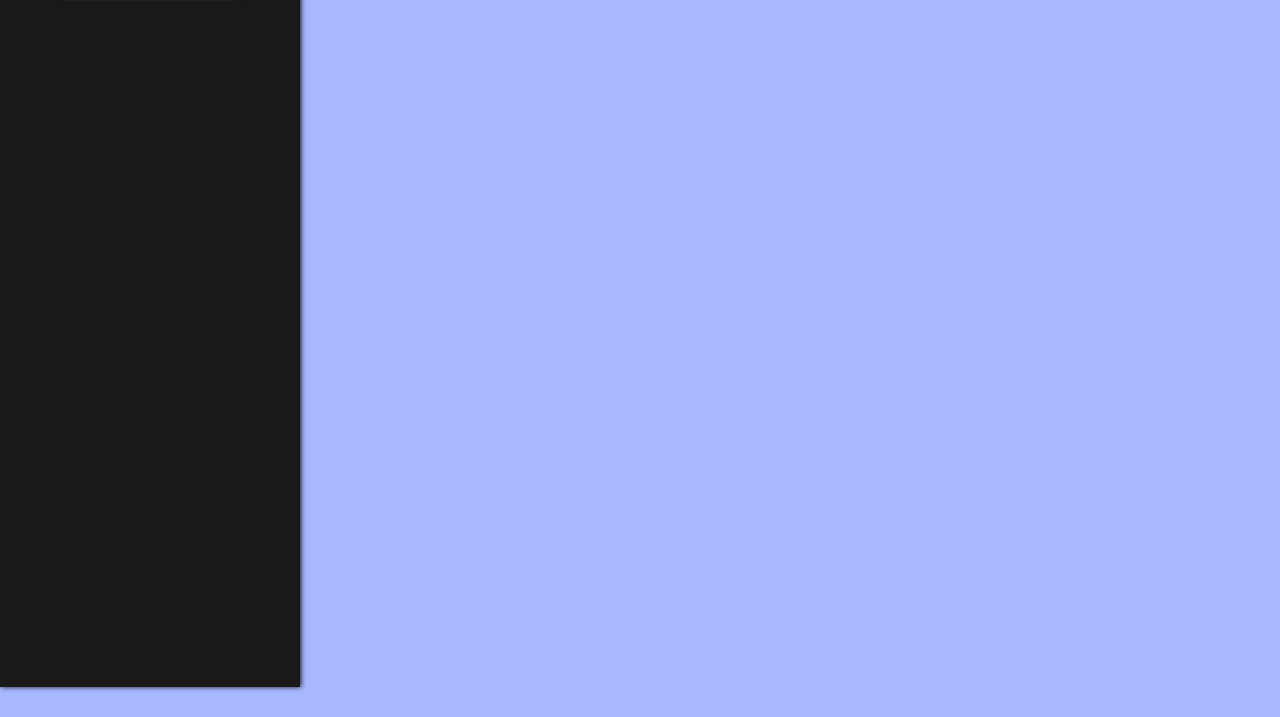
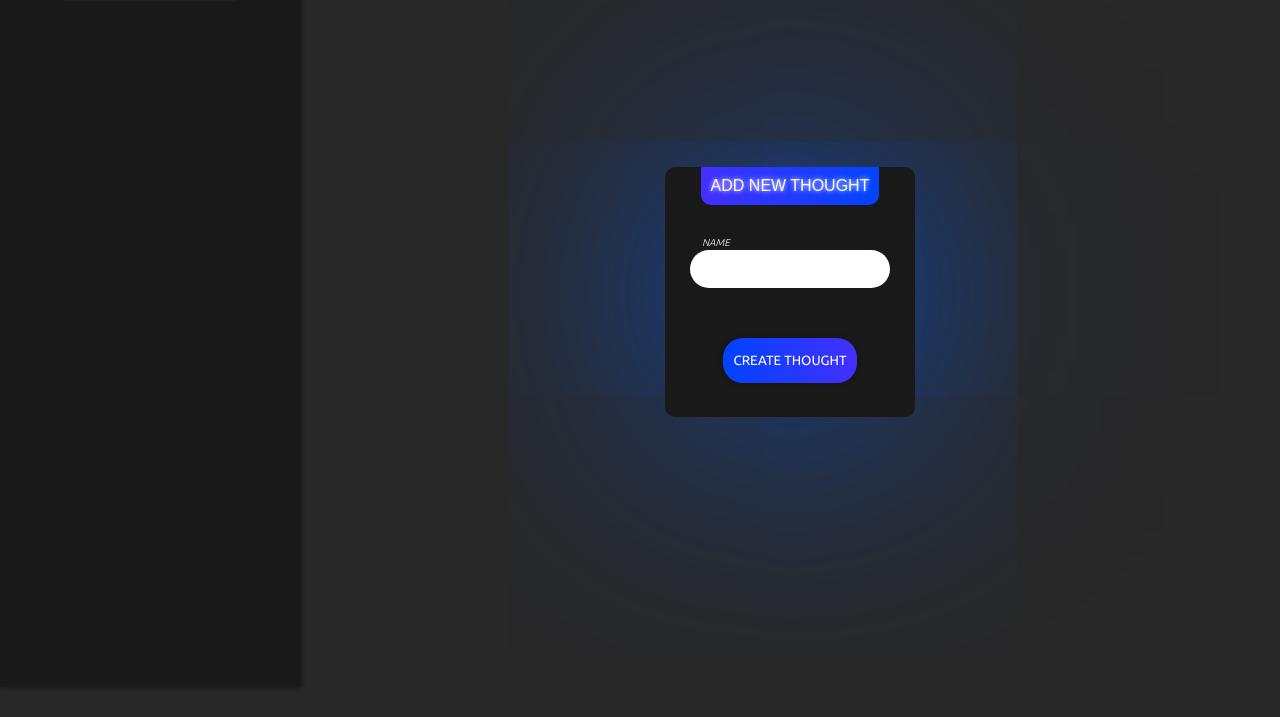
Before and after one commit to AlfredoCode/thoughts-virtual-memory-pc-app, an Electron app: page src/index.html in a window 1280 px wide. Shown: the part 113-830 px from the top of the page. Drawn offline with nearby package versions, Linux system fonts and the light colour scheme.

Commit message:
New thought window design

```diff
--- a/src/index.html
+++ b/src/index.html
@@ -9,6 +9,8 @@
     <link rel="stylesheet" href="styles/scrollbar.css">
     <link rel="stylesheet" href="styles/universal.css">
     <link rel="stylesheet" href="styles/titlebar.css">
+
+    <link rel="stylesheet" href="styles/new-thought-form.css">
     <link href='https://unpkg.com/boxicons@2.1.2/css/boxicons.min.css' rel='stylesheet'>
 
 </head>
@@ -59,6 +61,15 @@
                 <div class="item item-active"></div> -->
             </div>
             <div class="thoughts-prev">
+                <div class="new-thought-form">
+                    <span class="new-thought-header">ADD NEW THOUGHT</span>
+                    <div class="name-container">
+                        <span class="name-info">NAME</span>
+                        <input type="text" class="thought-name" spellcheck="false">
+                    </div>
+
+                    <button class="btn-submit-thought">CREATE THOUGHT</button>
+                </div>
 
             </div>
         </div>
--- a/src/main.js
+++ b/src/main.js
@@ -7,7 +7,7 @@ createWindow = function () {
         width: 1280,
         height: 720,
         minHeight: 480,
-        minWidth: 640,
+        minWidth: 900,
         frame: false,
         autoHideMenuBar: true,
         title: "Thoughts",
--- /dev/null
+++ b/src/styles/new-thought-form.css
@@ -0,0 +1,77 @@
+@import url('https://fonts.googleapis.com/css2?family=Ubuntu:wght@300;400;500&display=swap');
+
+.new-thought-form {
+    width: 250px;
+    height: 250px;
+    background-color: var(--clr-panels);
+    position: absolute;
+    left: 0;
+    right: 0;
+    top:0;
+    bottom:50px;
+    margin:auto;
+    border-radius:10px;
+    display:flex;
+    flex-direction: column;
+    font-family:var(--font-primary);
+    align-items: center;
+    box-shadow: 0 0 500px #0e54d5;
+}
+.new-thought-form span{
+    color: white;
+    font-weight:300;
+    padding: 10px;
+    text-align: center;
+}
+.new-thought-header{
+    background-image: linear-gradient(to left, rgb(0, 68, 255), rgb(68, 47, 255));
+    border-radius: 0  0 10px 10px;
+    text-shadow: 0 0 5px white;
+}
+.name-info{
+    font-size:10px;
+    text-align: left !important;
+    padding:2px !important;
+    font-style: italic;
+    margin-left:10px;
+    font-family: var(--font-buttons);
+}
+.name-container{
+    display:flex;
+    flex-direction: column;
+    /* align-items: center; */
+    width:80%;
+    position:relative;
+    margin-top:30px;
+    margin-bottom:50px;
+}
+input.thought-name{
+    outline:none;
+    border-radius:20px;
+    padding:10px 15px;
+    font-family: var(--font-buttons);
+    border: none;
+    font-weight: 300;
+    font-size:16px;
+}
+
+.btn-submit-thought{
+    outline: none;
+    border:none;
+    border-radius:20px;
+    /* height:40px; */
+    font-weight: 400;
+    bottom:0;
+    font-family: var(--font-buttons);
+    padding: 15px 10px;
+    color:white;
+    background-image: linear-gradient(to right, rgb(0, 68, 255), rgb(68, 47, 255));
+    box-shadow:0 0 5px var(--clr-shadow);
+    transition: all 0.2s ease;
+}
+.btn-submit-thought:hover{
+    box-shadow:0 0 5px var(--clr-shadow),
+                0 0 20px rgb(0, 68, 255);
+    cursor: pointer;
+
+}
--- a/src/styles/style.css
+++ b/src/styles/style.css
@@ -1,10 +1,14 @@
-@import url('https://fonts.googleapis.com/css2?family=Raleway:wght@100;200;300;400&display=swap');
+@import url('https://fonts.googleapis.com/css2?family=Space+Grotesk:wght@300;500;700&display=swap');
 
 :root{
     --titleBarHeight: 30px;
     --clr-shadow: #131313;
     --font-primary:'Raleway', sans-serif;
+    --font-buttons: 'Ubuntu', sans-serif;
     --clr-icon-hover:#383838;
+    --clr-panels: #191919;
+    --clr-iconic:rgb(179, 179, 179);
+    --clr-thought-bg:#282828;
 }
 
 *{
@@ -12,7 +16,7 @@
 }
 
 body{
-    background-color: #a8b8ff;
+    background-color: var(--clr-thought-bg);
     margin:0;
     overflow:hidden;
 }
@@ -28,7 +32,7 @@ body{
     height:100vh;
 }
 .thoughts-list{
-    background-color: #191919;
+    background-color: var(--clr-panels);
     height:calc(100% - var(--titleBarHeight));
     box-shadow: 1px 0 5px var(--clr-shadow);
     display:flex;
@@ -62,3 +66,7 @@ body{
     margin-left:60px;
     transform:scale(1.1);
 }
+.thoughts-prev{
+    position:relative;
+    overflow:hidden;
+}
--- a/src/styles/titlebar.css
+++ b/src/styles/titlebar.css
@@ -14,7 +14,7 @@
 }
 .left-section i,
  .right-section i{
-    color:rgb(179, 179, 179);
+    color: var(--clr-iconic);
     font-size:1.25em;
     padding:3px 10px;
     border-radius: 10px;
```
Also changed, not shown: src/scripts/add-thought.js (added).
